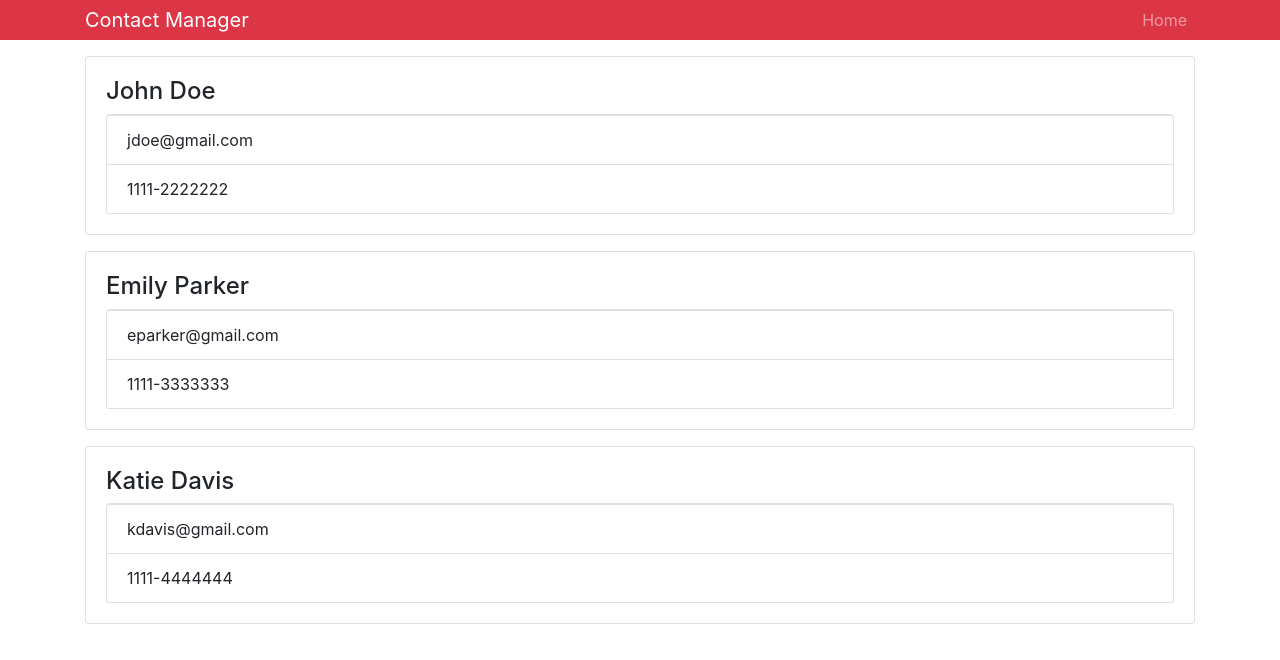
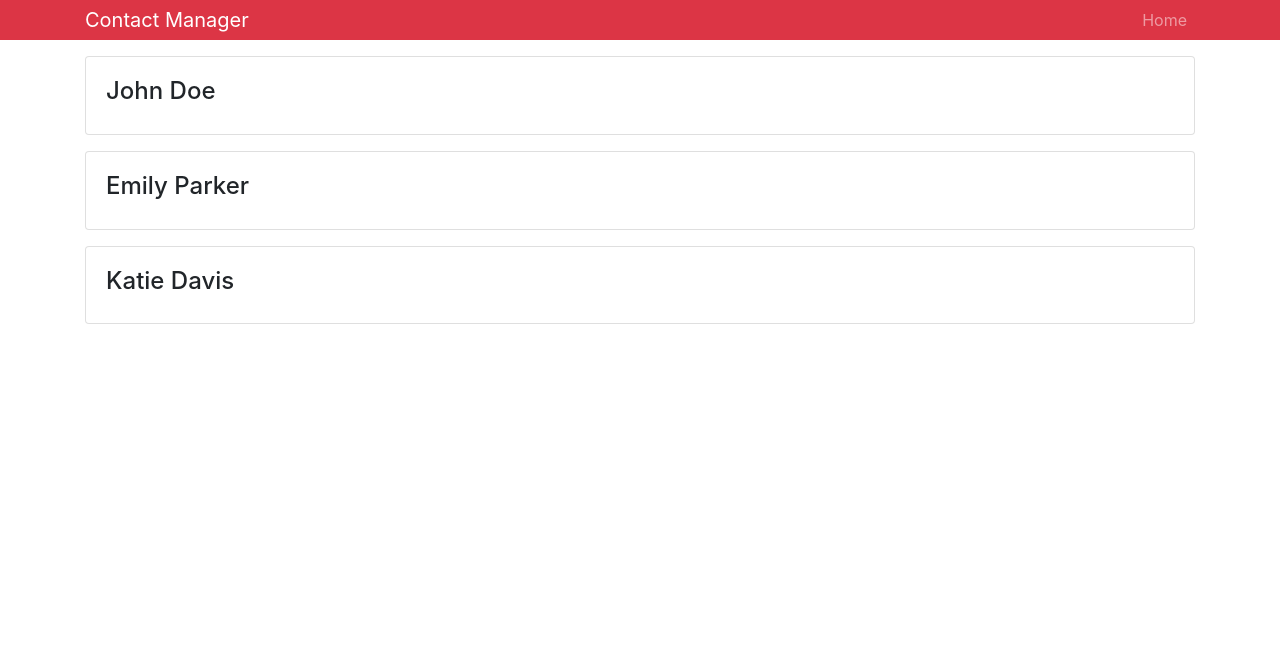
Before and after one commit to HaqueMannan/React-Front-To-Back, a React (Create React App) app in the folder contactmanager/: page / in a window 1280 px wide. Shown: the top 660 px of the page. Built offline with nearby package versions, Linux system fonts and the light colour scheme.

Commit message:
Section 3 - State & The Context API - 3.3. Changing State.

```diff
--- a/contactmanager/src/components/Contact.js
+++ b/contactmanager/src/components/Contact.js
@@ -2,22 +2,31 @@ import React, { Component } from 'react';
 import PropTypes from 'prop-types';
 
 class Contact extends Component {
-   state = {};
+   state = {
+      showContactInfo: false
+   };
 
-   onShowClick = () => {
-      console.log(this.state);
-   }
+   // //Function for onShowClick
+   // onShowClick = (e) => {
+   //    this.setState({showContactInfo: !this.state.showContactInfo});
+   // }
 
    render() {
       const { name, email, phone } = this.props.contact;
+      const { showContactInfo } = this.state;
 
       return (
          <div className="card card-body mb-3">
+            {/* The onClick event to call on the function method above:
             <h4>{name} <i onClick={this.onShowClick} className="fas fa-sort-down"></i></h4>
+            */}
+            <h4>{name} <i onClick={() => this.setState({showContactInfo: !this.state.showContactInfo})} className="fas fa-sort-down"></i></h4>
+            {showContactInfo ? (
             <ul className="list-group">
                <li className="list-group-item">{email}</li>
                <li className="list-group-item">{phone}</li>
             </ul>
+            ) : null}
          </div>
       );
    }
--- a/contactmanager/src/components/Contacts.js
+++ b/contactmanager/src/components/Contacts.js
@@ -28,15 +28,16 @@ class Contacts extends Component {
 
    render() {
       const { contacts } = this.state;
+
       return (
-         <div>
+         <React.Fragment>
             { contacts.map(contact => (
                <Contact
                   key = { contact.id }
                   contact = { contact }
                />
             ))}
-         </div>
+         </React.Fragment>
       )
    };
 };
```
Also changed, not shown: 2 other files (tests, documents, lock files or other folders).
